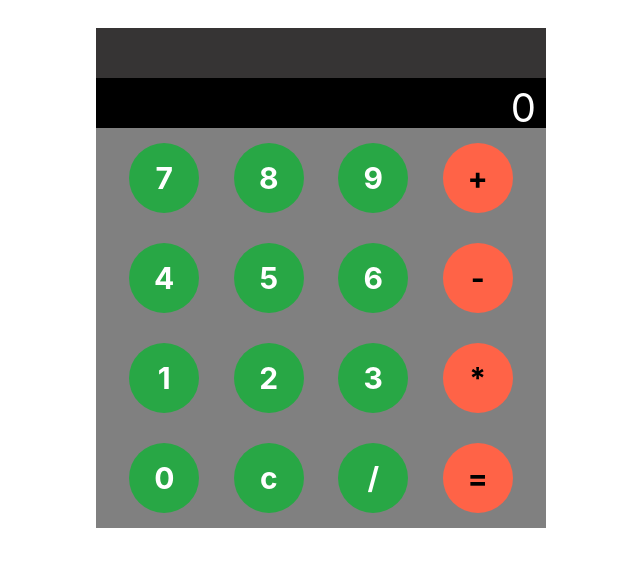
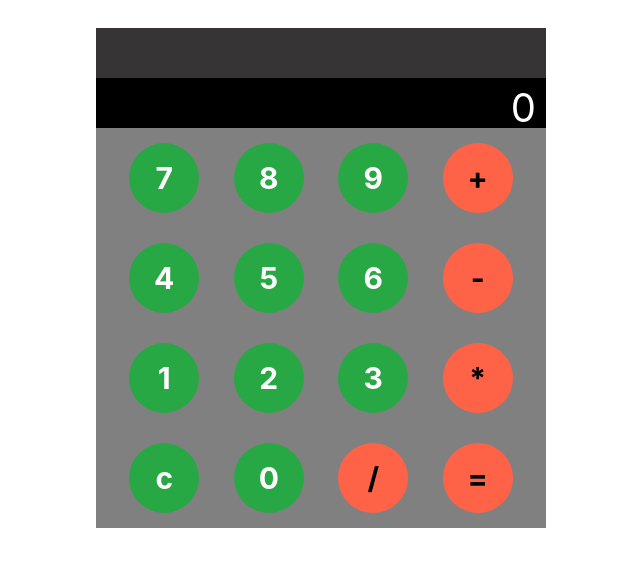
Before and after one commit to ahmedriaz-engineer/JavaScript-Calculator, a plain HTML site: page index.html in a window 1280 px wide. Shown: the part 120-686 px from the top of the page, without its empty margins (319-959 px from the left). Drawn offline with nearby package versions, Linux system fonts and the light colour scheme.

Commit message:
final commit

```diff
--- a/index.html
+++ b/index.html
@@ -1,14 +1,17 @@
 <!DOCTYPE html>
 <html lang="en">
+
 <head>
     <meta charset="UTF-8">
     <meta http-equiv="X-UA-Compatible" content="IE=edge">
     <meta name="viewport" content="width=device-width, initial-scale=1.0">
     <title>JavaScript Calculator</title>
     <link rel="stylesheet" href="style.css">
-    <link rel="stylesheet" href="https://stackpath.bootstrapcdn.com/bootstrap/4.4.1/css/bootstrap.min.css" integrity="sha384-Vkoo8x4CGsO3+Hhxv8T/Q5PaXtkKtu6ug5TOeNV6gBiFeWPGFN9MuhOf23Q9Ifjh" crossorigin="anonymous">
+    <link rel="stylesheet" href="https://stackpath.bootstrapcdn.com/bootstrap/4.4.1/css/bootstrap.min.css"
+        integrity="sha384-Vkoo8x4CGsO3+Hhxv8T/Q5PaXtkKtu6ug5TOeNV6gBiFeWPGFN9MuhOf23Q9Ifjh" crossorigin="anonymous">
 </head>
-<body >
+
+<body>
     <h1 class="heading text-center">Calculator</h1>
     <div id="container">
         <div class="calculator">
@@ -37,9 +40,9 @@
                 <button digit id="3" class="button digit btn-success">3</button digit>
                 <button digit id="*" class="button digit function">*</button digit>
                 <br>
+                <button digit id="c" class="button btn-success">c</button digit>
                 <button digit id="0" class="button digit btn-success">0</button digit>
-                <button digit id="c" class="button btn-success">c</button digit>
-                <button digit id="/" class="button digit btn-success">/</button digit>
+                <button digit id="/" class="button digit function">/</button digit>
                 <button digit id="=" class="button function">=</button digit>
             </div>
         </div>
@@ -49,4 +52,5 @@
     <script src="script.js"></script>
 
 </body>
+
 </html>
```
